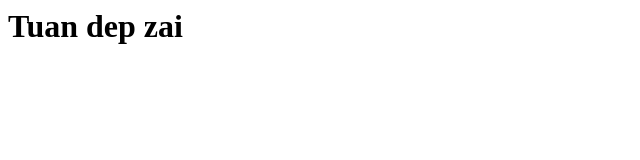
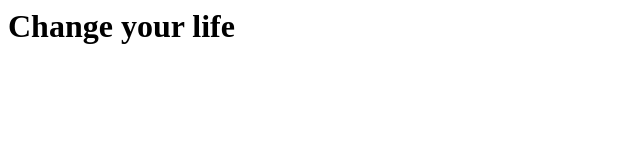
Before and after one commit to thisisdinhtuans/github-demo-tuan-dep-trai, a plain HTML site: page index.html in a window 1280 px wide. Shown: the whole page, without its empty margins (0-640 px from the left). Drawn offline with Linux system fonts and the light colour scheme.

Commit message:
Update index.html

```diff
--- a/index.html
+++ b/index.html
@@ -1 +1 @@
-<h1>Tuan dep zai</h1>
+<h1>Change your life</h1>
```
